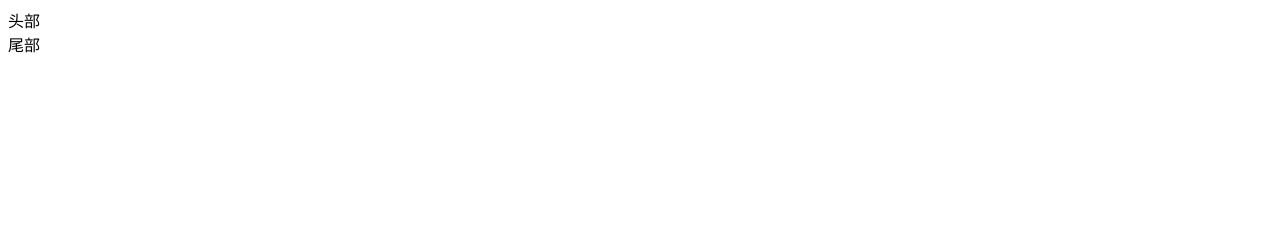
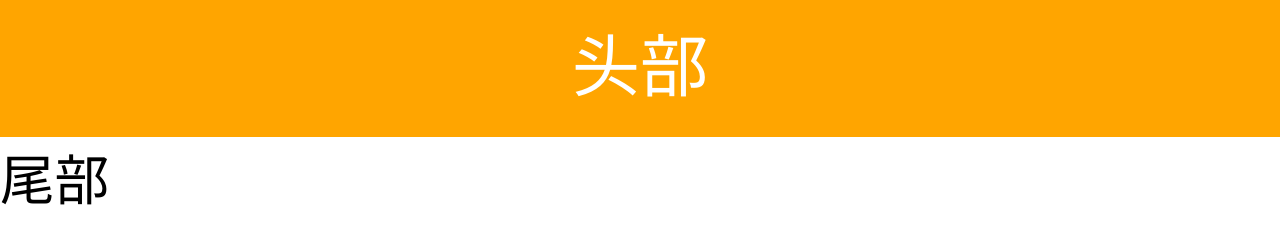
Before and after one commit to yong140818/relesson_2, a plain HTML site: page public/index.html in a window 1280 px wide. Drawn offline with Linux system fonts and the light colour scheme.

Commit message:
提交header

```diff
--- a/public/css/style.scss
+++ b/public/css/style.scss
@@ -18,4 +18,12 @@ body,
     display: flex;
     flex-direction: column;
     font-size: .32rem;
+    .header {
+        height: .8rem;
+        font-size: .4rem;
+        color: #fff;
+        background: orange;
+        text-align: center;
+        line-height: .8rem;
+    }
 }
--- a/public/index.html
+++ b/public/index.html
@@ -6,7 +6,11 @@
     <meta name="viewport" content="width=device-width, initial-scale=1.0">
     <meta http-equiv="X-UA-Compatible" content="ie=edge">
     <title>Document</title>
+    <link rel="stylesheet" href="./css/style.css">
 </head>
+<script>
+    document.documentElement.style.fontSize = window.innerWidth / 750 * 100 + "px";
+</script>
 
 <body>
     <div class="wrap">
```
Also changed, not shown: public/css/style.css, public/css/style.min.css.
